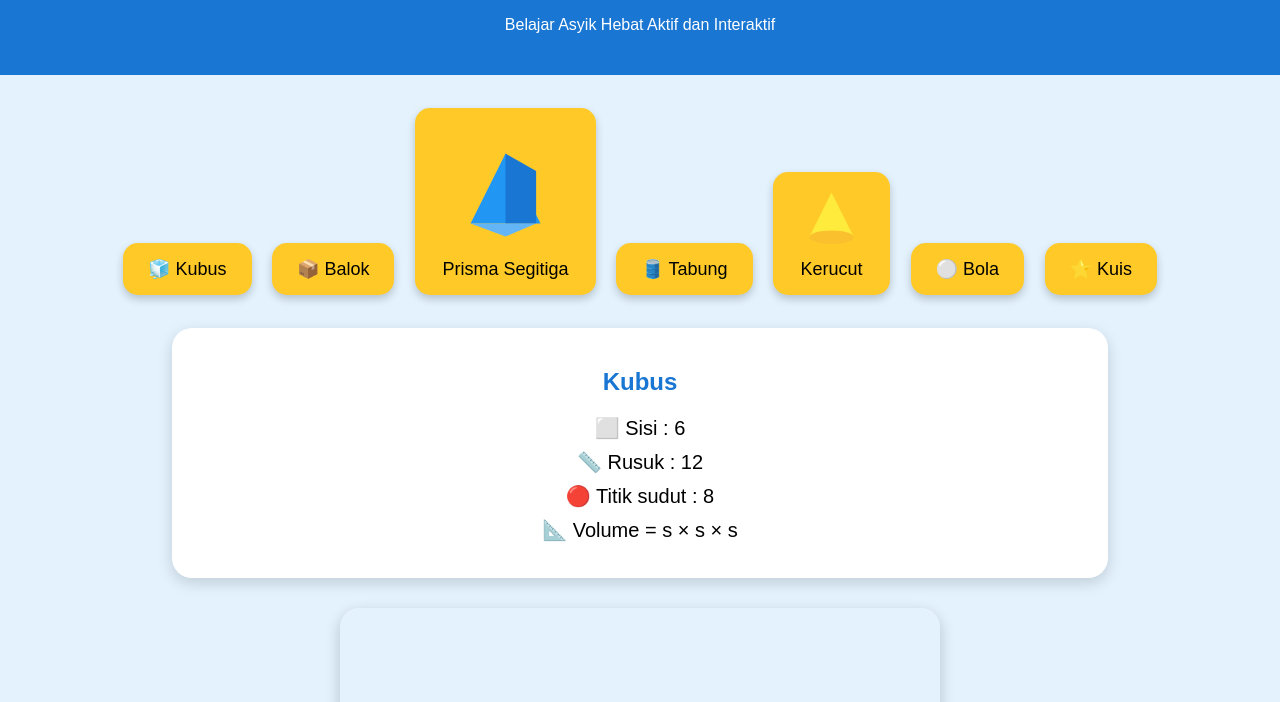
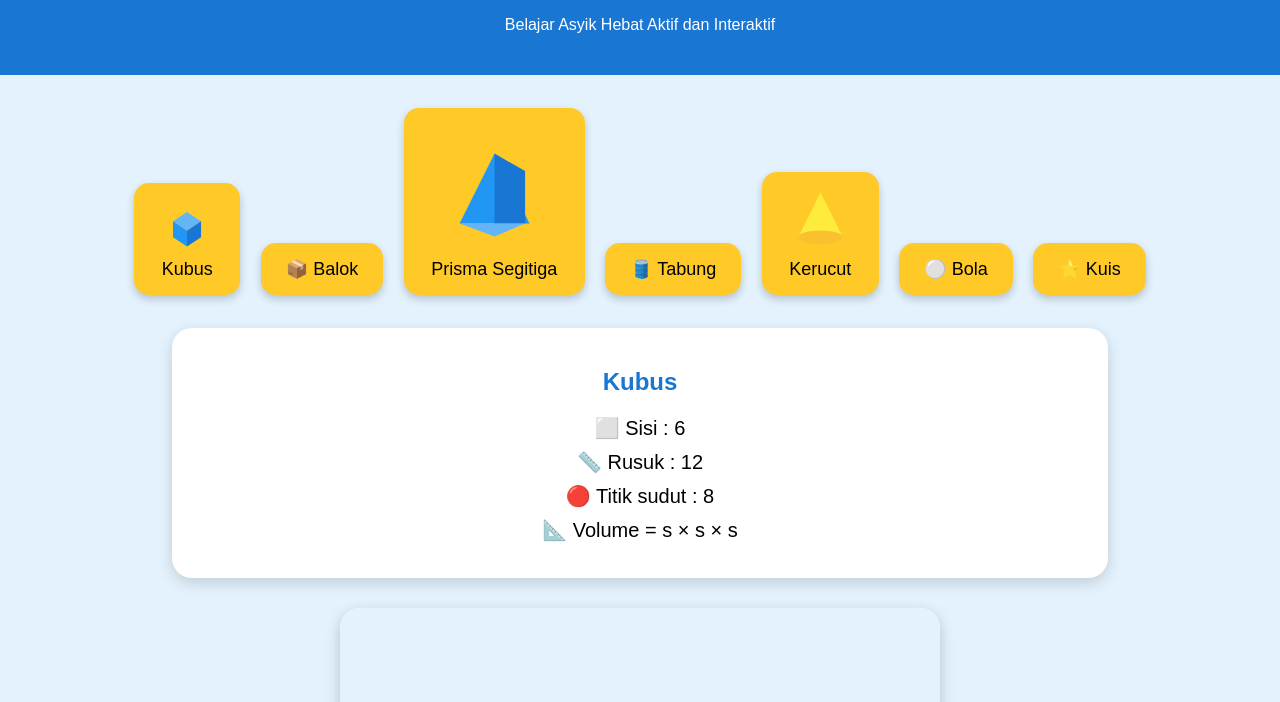
Before and after one commit to suanor513/ruang3d-kelas5, a plain HTML site: page index.html in a window 1280 px wide. Shown: the part 98-800 px from the top of the page. Drawn offline with nearby package versions, Linux system fonts and the light colour scheme; animation ran at ten frames a second.

Commit message:
Menambahkan ikon SVG 3D untuk kubus

```diff
--- a/index.html
+++ b/index.html
@@ -48,7 +48,24 @@ Belajar Asyik Hebat Aktif dan Interaktif
 
 <button onclick="tampilKubus()">
 
-🧊 Kubus
+<svg class="ikon-kubus"
+viewBox="0 0 60 60">
+
+<polygon
+points="15,25 30,15 45,25 30,35"
+fill="#64b5f6"/>
+
+<polygon
+points="15,25 30,35 30,52 15,42"
+fill="#2196f3"/>
+
+<polygon
+points="30,35 45,25 45,42 30,52"
+fill="#1976d2"/>
+
+</svg>
+
+Kubus
 
 </button>
 
```
